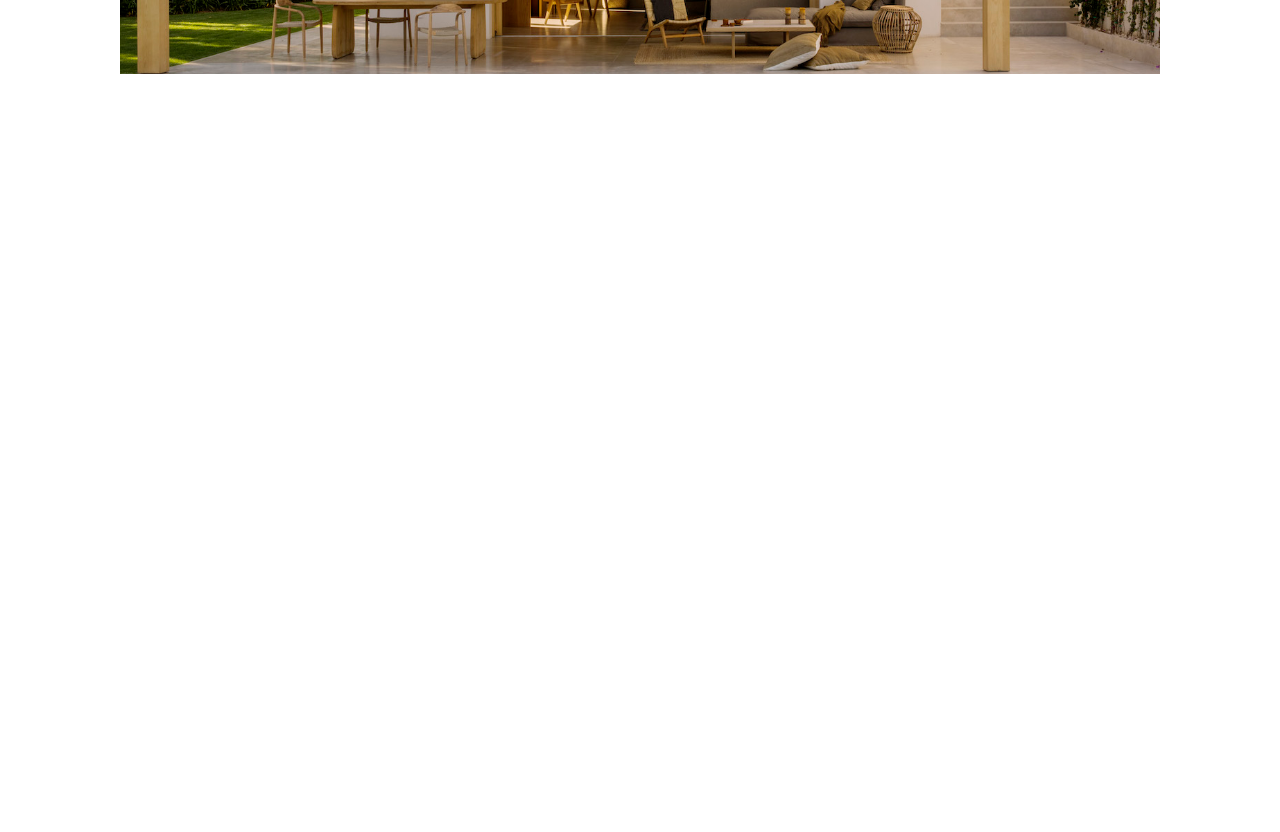
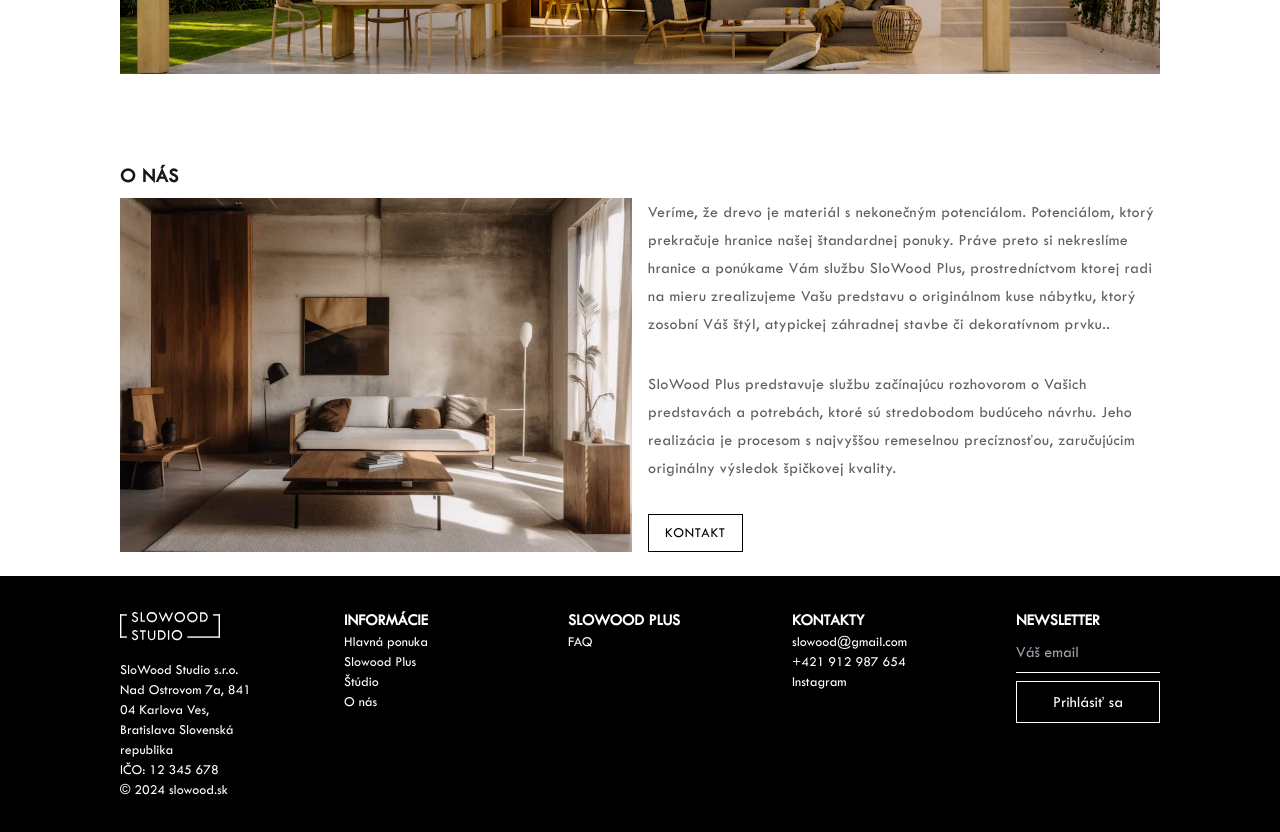
Before and after one commit to marosstudenic/slowood, a Next.js app: page / in a window 1280 px wide. Shown: the part 1860-2692 px from the top of the page. Before the commit the page ends 2318 px from the top, so only its background shows below. Built offline with nearby package versions, Linux system fonts and the light colour scheme.

Commit message:
finish main page

```diff
--- a/src/app/page.tsx
+++ b/src/app/page.tsx
@@ -1,3 +1,5 @@
+import { AboutUs } from "@/components/AboutUs";
+import { Footer } from "@/components/Footer";
 import { MainOffer } from "@/components/MainOffer";
 import MotionSlider, { SlideShowItem } from "@/components/MotionSlider";
 import Navbar from "@/components/navbar";
@@ -23,7 +25,7 @@ const slides: SlideShowItem[] = [
 
 export default function Home() {
   return (
-    <main className="bg-white font-twCent max-md:pt-20 pt-28 pb-96">
+    <main className="bg-white font-twCent max-md:pt-20 pt-28">
       <Navbar />
       <div className="w-full max-w-[1300px] mx-auto px-[120px] max-md:px-0">
         <MotionSlider slides={slides} />
@@ -37,9 +39,13 @@ export default function Home() {
         <div className="mt-12 max-md:mt-0">
           <Studio />
         </div>
+
+        <div className="mt-16">
+          <AboutUs />
+        </div>
+
       </div>
-      {/* <MainOffer /> */}
-
+      <Footer />
     </main>
   );
 }
--- /dev/null
+++ b/src/components/AboutUs.tsx
@@ -0,0 +1,33 @@
+import Image from "next/image"
+import Link from "next/link"
+
+export const AboutUs = () => {
+    return (
+        <div className="max-md:bg-[#f6f6f0] py-6">
+            <h2 className="text-twCent text-xl font-bold pb-2 uppercase tracking-wide max-md:px-6">O nás</h2>
+            <div className="grid grid-cols-2 max-md:grid-cols-1 gap-4">
+                <div className="w-full h-full max-md:hidden">
+                    <Image src='/images/slowoodplus.jpeg' alt='slowoodplus' width={400} height={400} className="object-cover w-full h-full" />
+                </div>
+                <div className="w-full space-y-8 gap-4 text-primary-text leading-7 tracking-wide h-full max-md:text-sm max-md:px-6">
+                    <p>
+                        Veríme, že drevo je materiál s nekonečným potenciálom. Potenciálom, ktorý prekračuje hranice našej štandardnej ponuky. Práve preto si nekreslíme hranice a ponúkame Vám službu SloWood Plus, prostredníctvom ktorej radi na mieru zrealizujeme Vašu predstavu o originálnom kuse nábytku, ktorý zosobní Váš štýl, atypickej záhradnej stavbe či dekoratívnom prvku..
+                    </p>
+                    <p>
+                        SloWood Plus predstavuje službu začínajúcu rozhovorom o Vašich predstavách a potrebách, ktoré sú stredobodom budúceho návrhu. Jeho realizácia je procesom s najvyššou remeselnou precíznosťou, zaručujúcim originálny výsledok špičkovej kvality.
+                    </p>
+
+                    <div className="flex justify-between">
+                        <Link href="/kontakt" className="uppercase tracking-wider border px-4 py-2 text-sm border-black text-black w-auto hover:scale-105 transition-all max-md:text-xs">
+                            Kontakt
+                        </Link>
+                    </div>
+                </div>
+
+                <div className="w-full h-full md:hidden">
+                    <Image src='/images/onas.jpeg' alt='slowoodplus' width={400} height={400} className="object-cover w-full h-full" />
+                </div>
+            </div>
+        </div>
+    )
+}
--- /dev/null
+++ b/src/components/Footer.tsx
@@ -0,0 +1,78 @@
+import Image from "next/image";
+import Link from "next/link";
+
+const Newsletter = () => {
+    return (
+        <div>
+            <h2 className="font-bold text-md text-white uppercase">newsletter</h2>
+
+            <form className="flex flex-col">
+                <input type="email" placeholder="Váš email" className="bg-transparent border-b border-white text-white py-2  mb-2  focus:outline-none focus:border-b-2" />
+                <button className="border border-white text-white py-2 px-4">Prihlásiť sa</button>
+            </form>
+        </div>
+    );
+}
+
+export const Footer = () => {
+    return (
+        <footer className="bg-black w-full py-8">
+            <div className="max-w-[1300px] px-6 md:px-[120px] flex flex-col md:grid md:grid-cols-2 gap-8 md:gap-20 lg:grid-cols-5 mx-auto justify-start">
+                <div className="md:hidden block">
+                    <Newsletter />
+                </div>
+                <div>
+                    <Image src="/logo-white.svg" alt="logo" width={100} height={80} className="pb-4 hidden md:block" />
+                    <div className="text-sm text-white">
+                        <p>SloWood Studio s.r.o.</p>
+                        <p>Nad Ostrovom 7a, 841 04
+                            Karlova Ves, Bratislava
+                            Slovenská republika</p>
+                        <p>
+                            IČO: 12 345 678
+                        </p>
+                        <p className="hidden md:block">
+                            © 2024 slowood.sk
+                        </p>
+                    </div>
+                </div>
+
+                <div>
+                    <h2 className="font-bold text-md text-white uppercase">Informácie</h2>
+                    <div className="text-white text-sm flex flex-col">
+                        <Link href="/ponuka"> Hlavná ponuka</Link>
+                        <Link href="/slowood-plus"> Slowood Plus</Link>
+                        <Link href="/studio"> Štúdio</Link>
+                        <Link href="/o-nas">O nás</Link>
+                    </div>
+                </div>
+
+                <div>
+                    <h2 className="font-bold text-md text-white uppercase">Slowood plus</h2>
+                    <div className="text-white text-sm flex flex-col">
+                        <Link href="/faq"> FAQ</Link>
+                    </div>
+                </div>
+                <div>
+                    <h2 className="font-bold text-md text-white uppercase">Kontakty</h2>
+                    <div className="text-white text-sm flex flex-col">
+                        <Link href="mailto: slowood@gmail.com"> slowood@gmail.com</Link>
+                        <Link href="tel:+421912987654"> +421 912 987 654</Link>
+                        <Link href="https://www.instagram.com/slowood.sk/" target="__blank"> Instagram</Link>
+                    </div>
+                </div>
+
+                <div className="md:block hidden">
+                    <Newsletter />
+                </div>
+
+                <div className="w-full flex md:hidden flex-col justify-center items-center">
+                    <Image src="/logo-white.svg" alt="logo" width={100} height={80} className="pb-2" />
+                    <p className="text-white text-sm">
+                        © 2024 slowood.sk
+                    </p>
+                </div>
+            </div>
+        </footer>
+    )
+}
--- a/src/components/Studio.tsx
+++ b/src/components/Studio.tsx
@@ -4,7 +4,7 @@ export const Studio = () => {
     return (
         <div>
             <h2 className="text-xl uppercase font-bold tracking-wide pb-2 max-md:hidden">Štúdio</h2>
-            <div className="flex flex-col py-4 items-center max-md:justify-between justify-center  bg-[url('/images/studio.jpeg')] bg-cover bg-center h-80 max-md:screen ">
+            <div className="flex flex-col py-4 items-center max-md:justify-between justify-center  bg-[url('/images/studio.jpeg')] bg-cover bg-center h-80 max-md:h-screen ">
                 <div className="flex justify-start w-full px-6 md:hidden">
                     <h2 className="text-md uppercase font-bold tracking-wide">Štúdio</h2>
                 </div>
```
Also changed, not shown: public/images/onas.jpeg (added), public/logo-white.svg (added).
